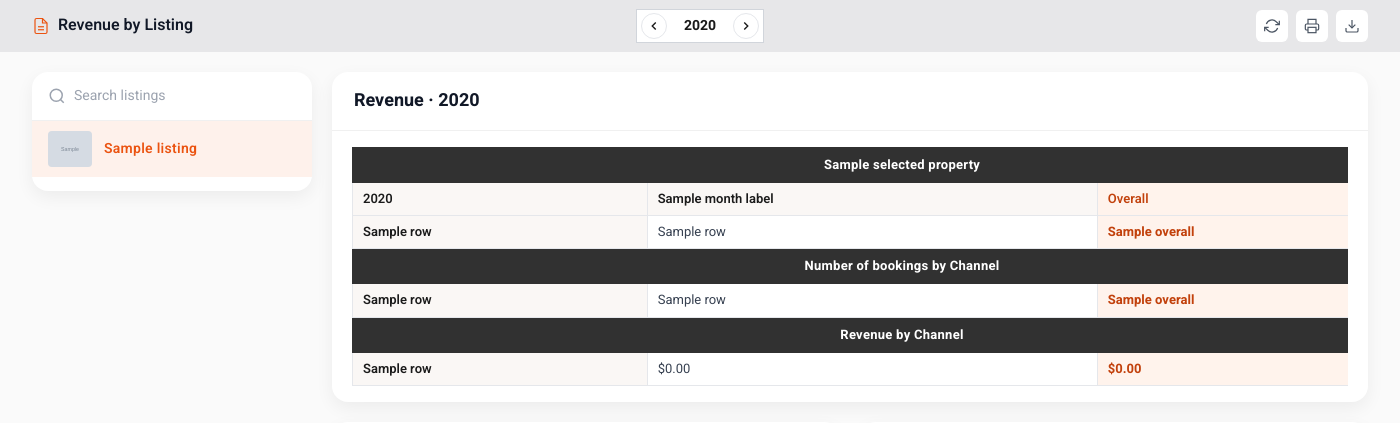
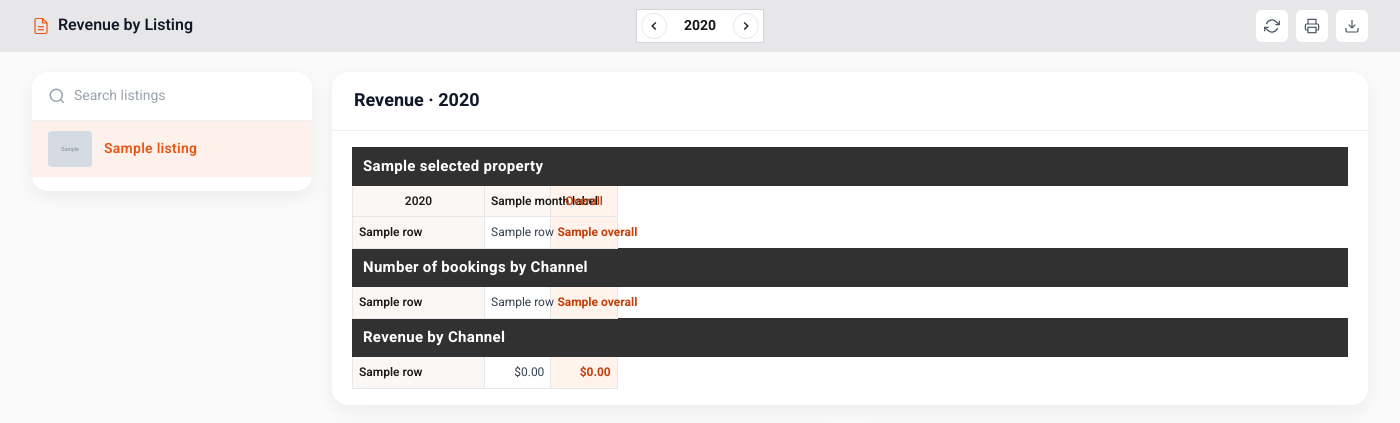
Before and after one commit to favhostadmin/favhost, a Django app: template templates/frontend/revenue/revenue_by_listing.html in a window 1400 px wide. Shown: the part 58-481 px from the top of the page. Run offline with Django 5.2, Linux system fonts and the light colour scheme; the template is opened without the code that fills it: most values are stand-ins (such as "Sample title", 1, 10 or a date in 2020); grey boxes marked "Sample" are stand-in pictures; some libraries are stand-ins or nearby versions.

Commit message:
feat: add accounting and revenue-by-listing frontend templates

```diff
--- a/templates/frontend/accounting/accounting.html
+++ b/templates/frontend/accounting/accounting.html
@@ -583,6 +583,7 @@
     background: #faf7f5;
     color: #1a1a1a;
     font-weight: 600;
+    text-align: center;
   }
 
   table.acc-ledger thead.months th:last-child {
--- a/templates/frontend/revenue/revenue_by_listing.html
+++ b/templates/frontend/revenue/revenue_by_listing.html
@@ -253,20 +253,31 @@
   }
   .rev-table-card-body { padding: 16px 20px; }
   .rev-table-scroll { overflow-x: auto; }
-  table.rev-data-table { width: 100%; border-collapse: collapse; font-size: 13px; min-width: 1100px; }
+  table.rev-data-table { width: 100%; border-collapse: collapse; font-size: 12px; min-width: 0; table-layout: fixed; }
+  /* Fixed layout: the label column is pinned narrow and the 13 amount columns
+     (Jan–Dec + Overall) share the rest equally, so the whole grid always fits
+     the container width with no left-right scrolling. */
+  table.rev-data-table col.rev-col-label { width: 132px; }
   table.rev-data-table thead.section th {
     background: #313131; color: #fff; font-weight: 700;
-    text-align: center; padding: 8px 10px; border: 1px solid #313131; font-size: 13px; letter-spacing: 0.02em;
+    text-align: left; padding: 8px 10px; border: 1px solid #313131; font-size: 15px; letter-spacing: 0.02em;
   }
   table.rev-data-table th, table.rev-data-table td {
-    padding: 7px 10px; border: 1px solid #e5e7eb;
+    padding: 7px 6px; border: 1px solid #e5e7eb;
     text-align: left; color: #374151; white-space: nowrap;
   }
-  table.rev-data-table thead.months th { background: #faf7f5; font-weight: 600; color: #1a1a1a; }
+  table.rev-data-table thead.months th { background: #faf7f5; font-weight: 600; color: #1a1a1a; text-align: center; }
   table.rev-data-table thead.months th.overall { background: #FFF3EC; color: #C2410C; }
   table.rev-data-table tbody tr:hover td { background: #fafafa; }
   table.rev-data-table td.overall { background: #FFF3EC; font-weight: 700; color: #C2410C; }
-  table.rev-data-table td.first-col { color: #1a1a1a; font-weight: 600; background: #faf7f5; }
+  table.rev-data-table td.first-col {
+    color: #1a1a1a; font-weight: 600; background: #faf7f5;
+    overflow: hidden; text-overflow: ellipsis;
+  }
+  /* Right-align the amount columns (everything except the label column). */
+  table.rev-data-table td:not(.first-col) {
+    text-align: right; font-variant-numeric: tabular-nums;
+  }
 
   /* ---------- Responsive ---------- */
   @media (max-width: 1100px) {
@@ -473,6 +484,10 @@
         <div class="rev-table-card-body">
         <div class="rev-table-scroll">
           <table class="rev-data-table" id="revDataTable" aria-label="Revenue data for {{ selected_property.title }}">
+            <colgroup>
+              <col class="rev-col-label">
+              <col span="13" class="rev-col-num">
+            </colgroup>
             <thead class="section">
               <tr><th colspan="14">{{ selected_property.title }}</th></tr>
             </thead>
@@ -486,7 +501,7 @@
             <tbody>
               {% for row in table_rows %}
               <tr>
-                <td class="first-col">{{ row.label }}</td>
+                <td class="first-col" title="{{ row.label }}">{{ row.label }}</td>
                 {% for v in row.values %}
                 <td>{% if row.fmt == 'money' %}{% money v %}{% else %}{{ v }}{% endif %}</td>
                 {% endfor %}
@@ -501,7 +516,7 @@
             <tbody>
               {% for row in bookings_channel_rows %}
               <tr>
-                <td class="first-col">{{ row.label }}</td>
+                <td class="first-col" title="{{ row.label }}">{{ row.label }}</td>
                 {% for v in row.values %}<td>{{ v }}</td>{% endfor %}
                 <td class="overall">{{ row.overall }}</td>
               </tr>
@@ -516,7 +531,7 @@
             <tbody>
               {% for row in revenue_channel_rows %}
               <tr>
-                <td class="first-col">{{ row.label }}</td>
+                <td class="first-col" title="{{ row.label }}">{{ row.label }}</td>
                 {% for v in row.values %}<td>{% money v %}</td>{% endfor %}
                 <td class="overall">{% money row.overall %}</td>
               </tr>
```
